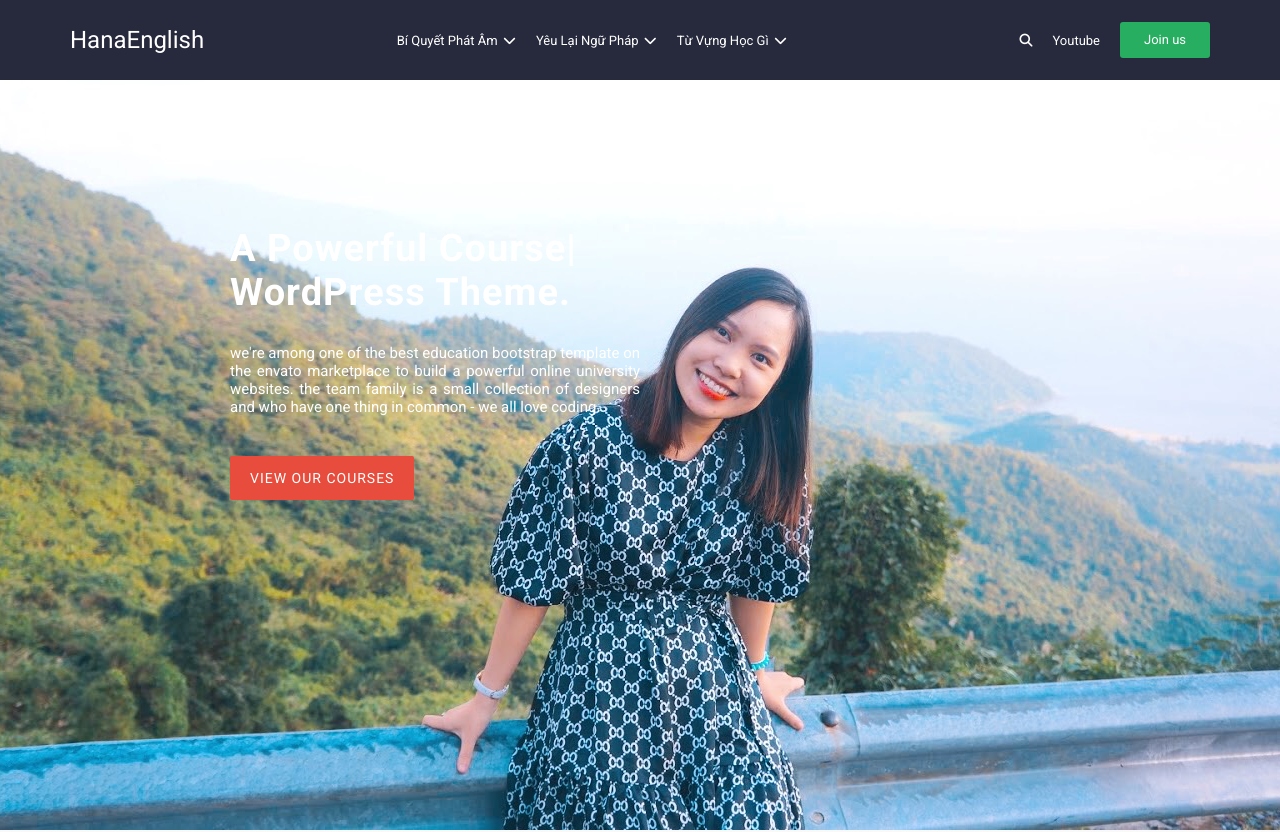
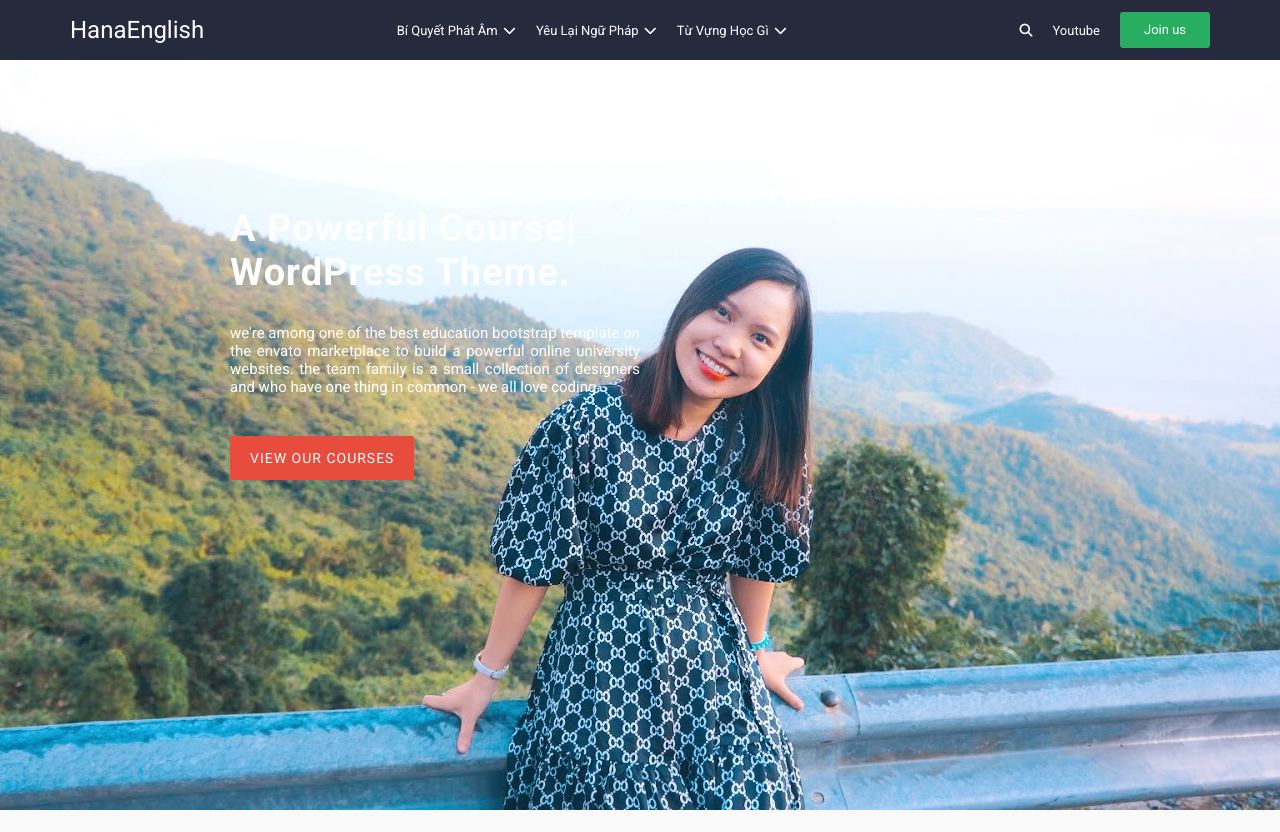
Before and after one commit to hanaenglish/home, a plain HTML site: page index.html in a window 1280 px wide. Shown: the top 832 px of the page. Drawn offline with Linux system fonts and the light colour scheme.

```diff
--- a/assets/css/main.css
+++ b/assets/css/main.css
@@ -11,7 +11,7 @@ html {
 }
 
 .header {
-    height: 80px;
+    height: 60px;
     background-color: #27293D;
     font-size: 1.3rem;
     position: fixed;
@@ -33,7 +33,7 @@ html {
 .header__logo-link {
     font-size: 2.4rem;
     font-weight: 400;
-    line-height: 80px;
+    line-height: 60px;
     text-decoration: none;
     color: #fff;
 }
@@ -172,7 +172,7 @@ html {
 
 /* Slider */
 .slider {
-    margin-top: 80px;
+    margin-top: 60px;
     padding-top: 750px;
     background-position: center;
     background-size: cover;
```
